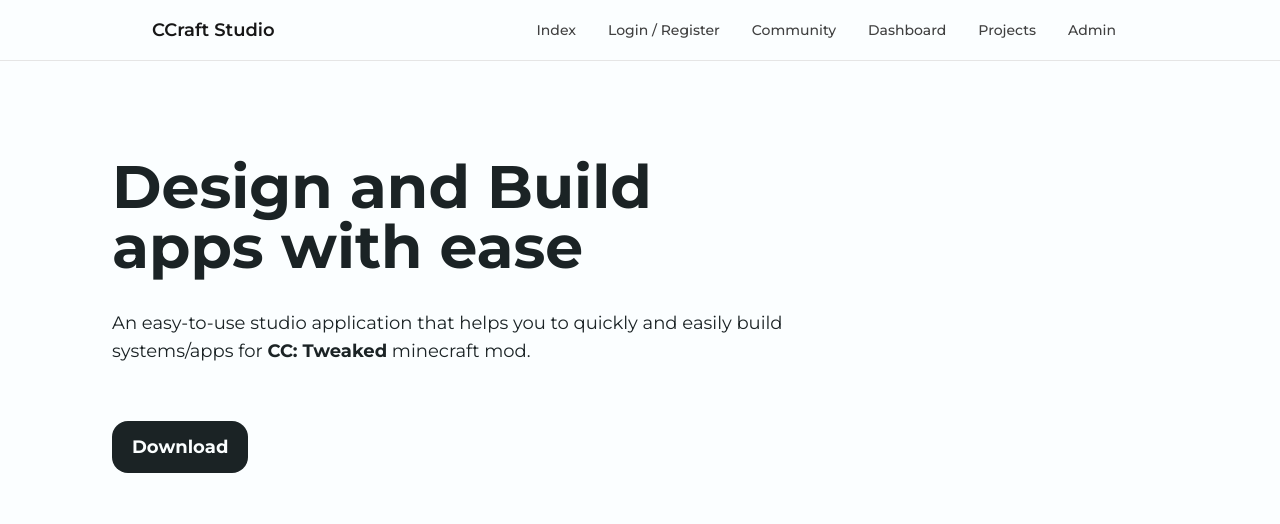
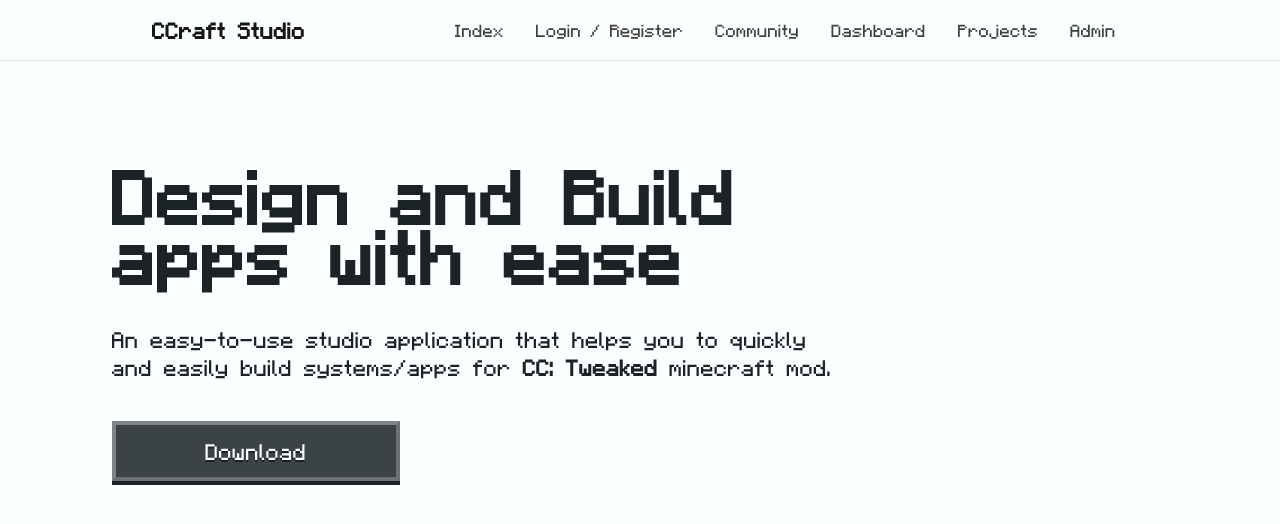
Before and after one commit to MohammedMMC/CCraft-Studio-Website, a Next.js app: page / in a window 1280 px wide. Shown: the top 524 px of the page. Built offline with nearby package versions, Linux system fonts and the light colour scheme.

Commit message:
styling the landing page

```diff
--- /dev/null
+++ b/app/components/Button.tsx
@@ -0,0 +1,7 @@
+export default function Button({ children, className }: { children: React.ReactNode; className?: string }) {
+    return (
+        <button className={`cursor-pointer text-white text-lg bg-primary/85 py-3 px-5 border-l-white/35 border-t-white/35 border-b-white/25 border-r-white/25 border-4 text-shadow-primary text-shadow-[0_2px_red] shadow-primary shadow-[0_4px_0_0] transition-all duration-150 ease-in-out active:shadow-[0_0px_0_0] active:translate-y-1 ${className || ''}`}>
+          {children}
+        </button>
+    );
+}
--- a/app/globals.css
+++ b/app/globals.css
@@ -1,21 +1,19 @@
-@import url("https://fonts.googleapis.com/css2?family=Montserrat:ital,wght@0,100..900;1,100..900&display=swap");
 @import "tailwindcss";
 
 :root {
   --primary: #1b2325;
   --secondary: #fbfeff;
-  --white: #fbfeff;
 }
 
 @theme inline {
   --color-primary: var(--primary);
   --color-secondary: var(--secondary);
-  --color-white: var(--white);
-  --font-sans: "Montserrat", sans-serif;
+  --font-mc: var(--font-minecraftia);
   --font-mono: var(--font-geist-mono);
+
+  --color-white: #fbfeff;
 }
 
 body {
-  @apply bg-white text-primary;
-  font-family: "Montserrat", sans-serif;
+  @apply bg-white text-primary font-mc;
 }
--- a/app/layout.tsx
+++ b/app/layout.tsx
@@ -1,10 +1,12 @@
 import type { Metadata } from "next";
-import { Geist, Geist_Mono } from "next/font/google";
+import localFont from "next/font/local";
+import { Geist_Mono } from "next/font/google";
 import "./globals.css";
 
-const geistSans = Geist({
-  variable: "--font-geist-sans",
-  subsets: ["latin"],
+const minecraftia = localFont({
+  src: "../public/fonts/Minecraftia.ttf",
+  variable: "--font-minecraftia",
+  display: "swap",
 });
 
 const geistMono = Geist_Mono({
@@ -25,7 +27,7 @@
   return (
     <html
       lang="en"
-      className={`${geistSans.variable} ${geistMono.variable} h-full antialiased`}
+      className={`${minecraftia.variable} ${geistMono.variable} h-full antialiased`}
     >
       <body className="min-h-full flex flex-col">{children}</body>
     </html>
--- a/app/page.tsx
+++ b/app/page.tsx
@@ -1,6 +1,7 @@
 
 import Link from "next/link";
 import ScreenLayout from "../components/ScreenLayout";
+import Button from "./components/Button";
 
 const quickLinks = [
   { href: "/auth", label: "Login / Register" },
@@ -13,12 +14,10 @@
 export default function HomePage() {
   return (
     <ScreenLayout>
-      <section className="p-6 max-w-2/3">
-        <h1 className="font-bold text-6xl my-8">Design and Build <br/> apps with ease</h1>
+      <section className="p-6 w-full max-w-3xl">
+        <h1 className="font-bold text-6xl my-10">Design and Build <br/> apps with ease</h1>
         <p className="text-lg">An easy-to-use studio application that helps you to quickly and easily build systems/apps for <b>CC: Tweaked</b> minecraft mod.</p>
-        <button className="mt-14 text-white font-bold text-lg py-3 px-5 bg-primary rounded-2xl">
-          Download
-        </button>
+        <Button className="w-full max-w-2xs mt-10">Download</Button>
       </section>
 
     </ScreenLayout>
```
Also changed, not shown: public/fonts/Minecraftia-Regular.ttf (added), public/fonts/Minecraftia.ttf (added).
